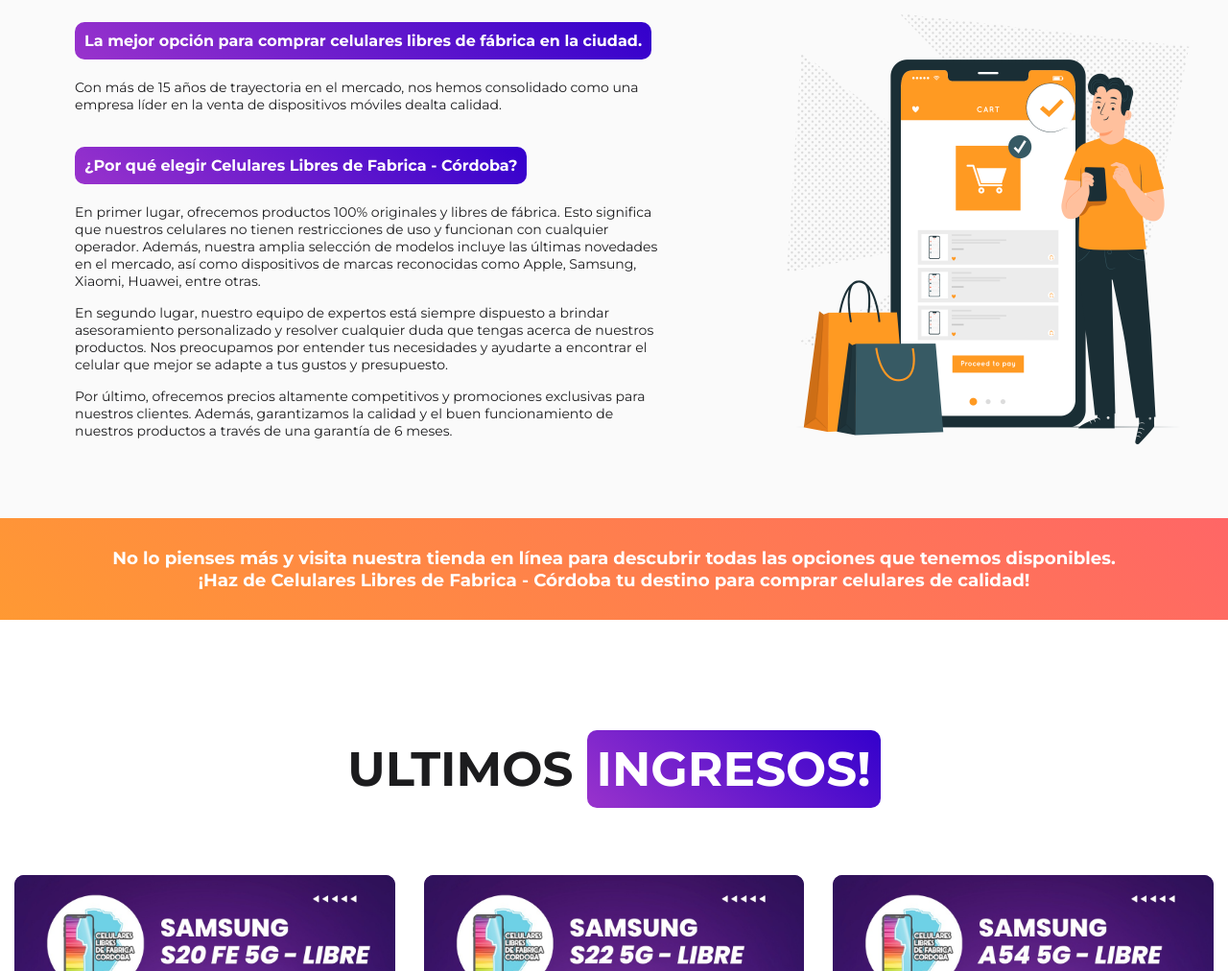
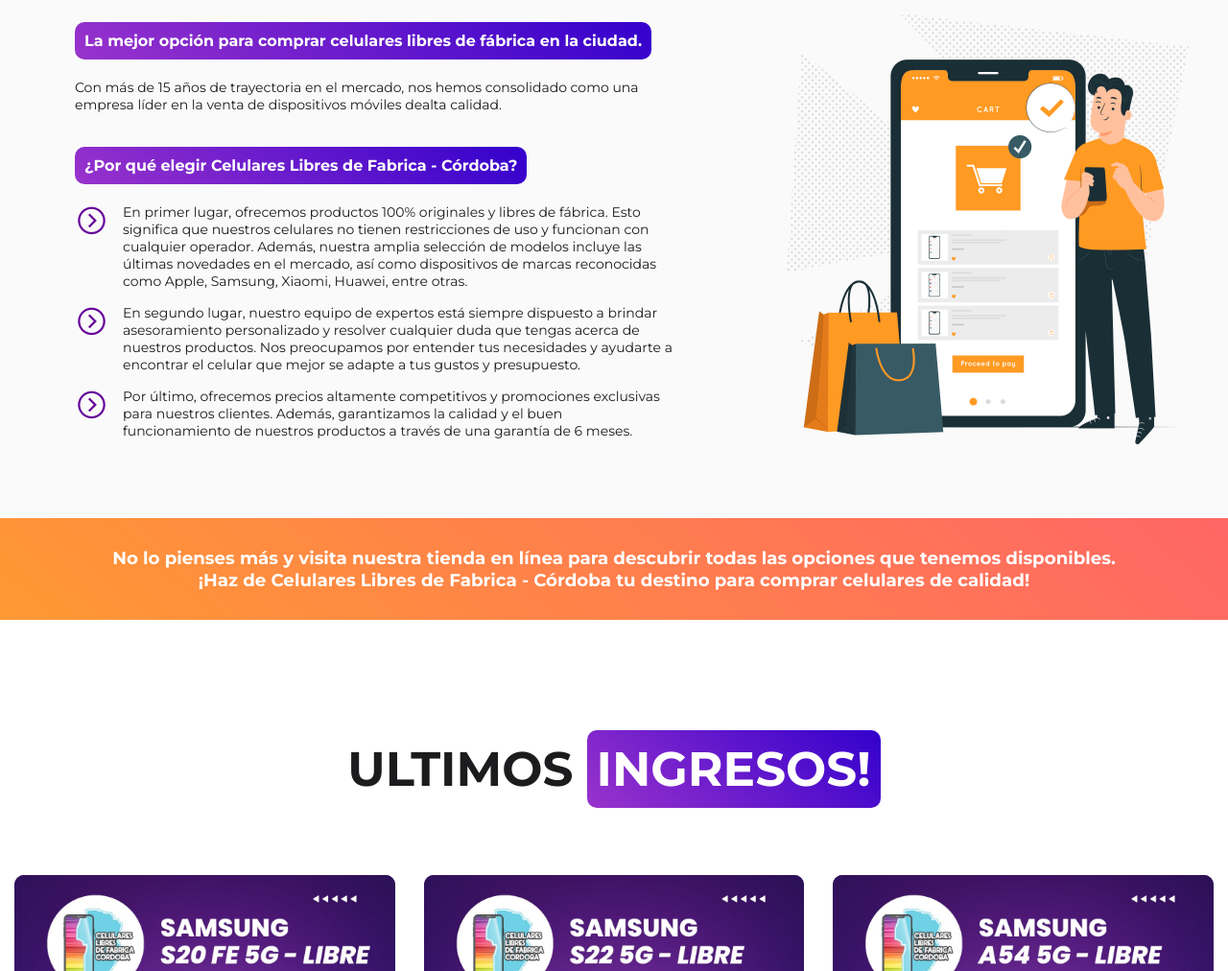
Before and after one commit to Braian-MancioniBoggon/ArgentinaProgramaGrupoI, a plain HTML site: page index.html in a window 1280 px wide. Shown: the part 1103-2115 px from the top of the page at 96% size. Drawn offline with nearby package versions, Linux system fonts and the light colour scheme.

Commit message:
18/4 agregado detalle en seccion Quienes Somos

```diff
--- a/css/estilos.css
+++ b/css/estilos.css
@@ -292,6 +292,18 @@ ul a {
     padding-bottom: 15px;
 }
 
+.itemSomos{
+    display: flex;
+    text-align: left;
+    align-items: flex-start;
+}
+
+.itemSomos i{
+    font-size: 35px;
+    padding-right: 15px;
+    color: #660099;
+}
+
 #imagenSomos {
     text-align: center;
     width: 100%;
@@ -343,7 +355,7 @@ ul a {
     height: fit-content;
 }
 
-/* ---------------------------------- Wizard ---------------------------------- */
+/* ---------------------------------- Formulario Wizard ---------------------------------- */
 
 #seccionWizard {
     background-color: #fafafa;
--- a/index.html
+++ b/index.html
@@ -70,9 +70,18 @@
                     <h4><span class="resaltado fondoVioleta">La mejor opción para comprar celulares libres de fábrica en la ciudad.</h4>
                     <p>Con más de 15 años de trayectoria en el mercado, nos hemos consolidado como una empresa líder en la venta de dispositivos móviles    dealta calidad.</span></p>
                     <h4><span class="resaltado fondoVioleta">¿Por qué elegir Celulares Libres de Fabrica - Córdoba?</span></h4>
-                    <p>En primer lugar, ofrecemos productos 100% originales y libres de fábrica. Esto significa que nuestros celulares no tienen    restricciones de uso y funcionan con cualquier operador. Además, nuestra amplia selección de modelos incluye las últimas novedades en  el mercado, así como dispositivos de marcas reconocidas como Apple, Samsung, Xiaomi, Huawei, entre otras.</p>
-                    <p>En segundo lugar, nuestro equipo de expertos está siempre dispuesto a brindar asesoramiento personalizado y resolver cualquier duda  que tengas acerca de nuestros productos. Nos preocupamos por entender tus necesidades y ayudarte a encontrar el celular que mejor se     adapte a tus gustos y presupuesto.</p>
-                    <p>Por último, ofrecemos precios altamente competitivos y promociones exclusivas para nuestros clientes. Además, garantizamos la    calidad y el buen funcionamiento de nuestros productos a través de una garantía de 6 meses.</p>
+                    <div class="itemSomos">
+                        <i class="las la-chevron-circle-right"></i>
+                        <p>En primer lugar, ofrecemos productos 100% originales y libres de fábrica. Esto significa que nuestros celulares no tienen    restricciones de uso y funcionan con cualquier operador. Además, nuestra amplia selección de modelos incluye las últimas novedades en  el mercado, así como dispositivos de marcas reconocidas como Apple, Samsung, Xiaomi, Huawei, entre otras.</p>
+                    </div>
+                    <div class="itemSomos">
+                        <i class="las la-chevron-circle-right"></i>
+                        <p>En segundo lugar, nuestro equipo de expertos está siempre dispuesto a brindar asesoramiento personalizado y resolver cualquier duda  que tengas acerca de nuestros productos. Nos preocupamos por entender tus necesidades y ayudarte a encontrar el celular que mejor se     adapte a tus gustos y presupuesto.</p>
+                    </div>
+                    <div class="itemSomos">
+                        <i class="las la-chevron-circle-right"></i>
+                        <p>Por último, ofrecemos precios altamente competitivos y promociones exclusivas para nuestros clientes. Además, garantizamos la    calidad y el buen funcionamiento de nuestros productos a través de una garantía de 6 meses.</p>
+                    </div>
                 </div>
             </div>
             <div id="imagenSomos">
--- a/js/sliderJquery.js
+++ b/js/sliderJquery.js
@@ -13,7 +13,8 @@ $(document).ready(function () {
     $(".left span").click(prevSlider);
     tiempo();
 
-    //FUNCIONES ===============================
+// ---------------------------------- Funciones ----------------------------------
+
     function tiempo() {
         setInterval(function () { nextSlider() }, 4000);
     }
--- a/js/validarDatosForm.js
+++ b/js/validarDatosForm.js
@@ -1,8 +1,9 @@
-let nombreFooter = document.getElementById("nombreFooter");
-let mailFooter = document.getElementById("mailFooter");
-let telefonoFooter = document.getElementById("telefonoFooter");
-let consultaFooter = document.getElementById("consultaFooter");
-let btnEnviarFooter = document.getElementById("btnEnviarFooter");
+//Declaro todos los elementos que voy a utilizar
+const nombreFooter = document.getElementById("nombreFooter");
+const mailFooter = document.getElementById("mailFooter");
+const telefonoFooter = document.getElementById("telefonoFooter");
+const consultaFooter = document.getElementById("consultaFooter");
+const btnEnviarFooter = document.getElementById("btnEnviarFooter");
 
 //Valido todos los campos del formulario
 $(document).ready(function () {
```
